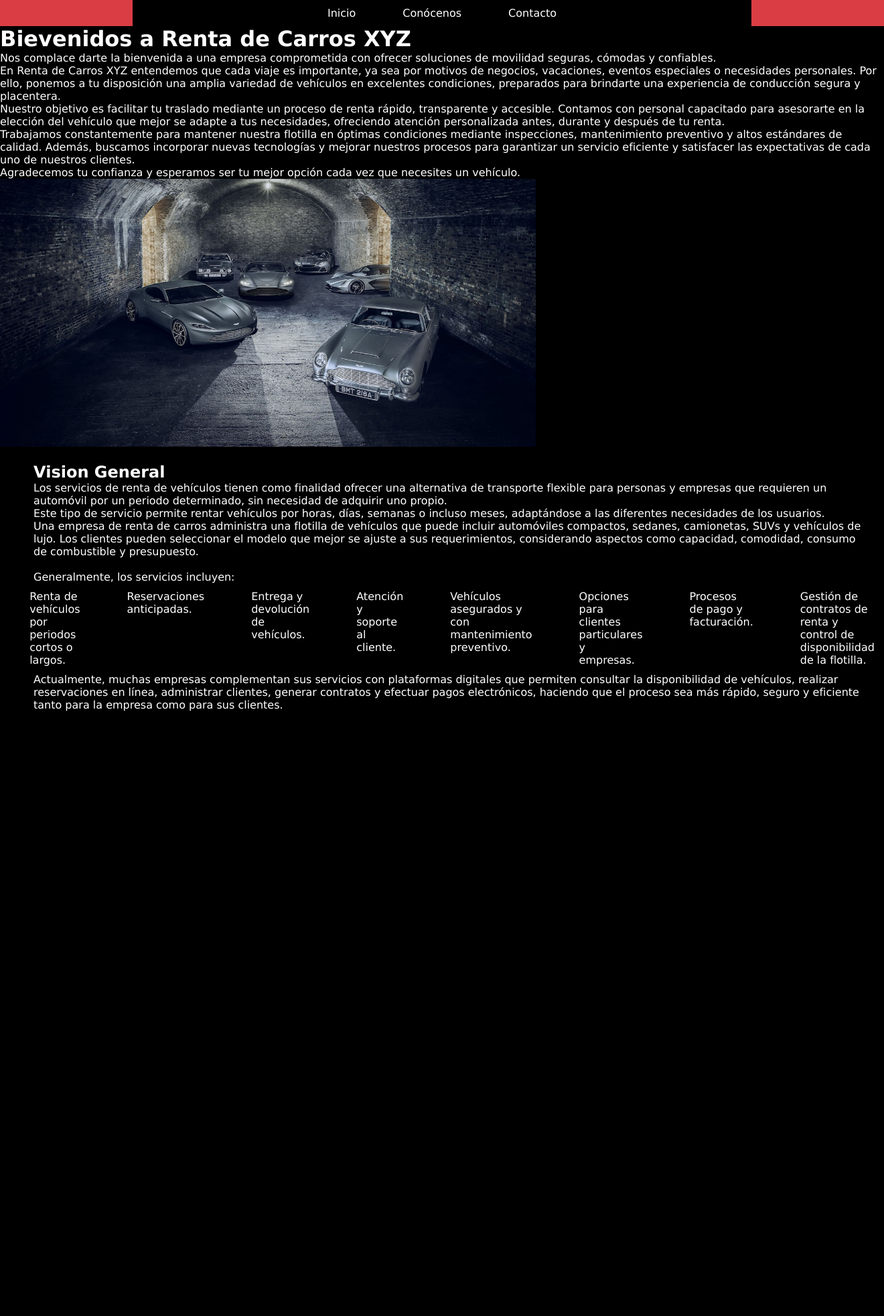
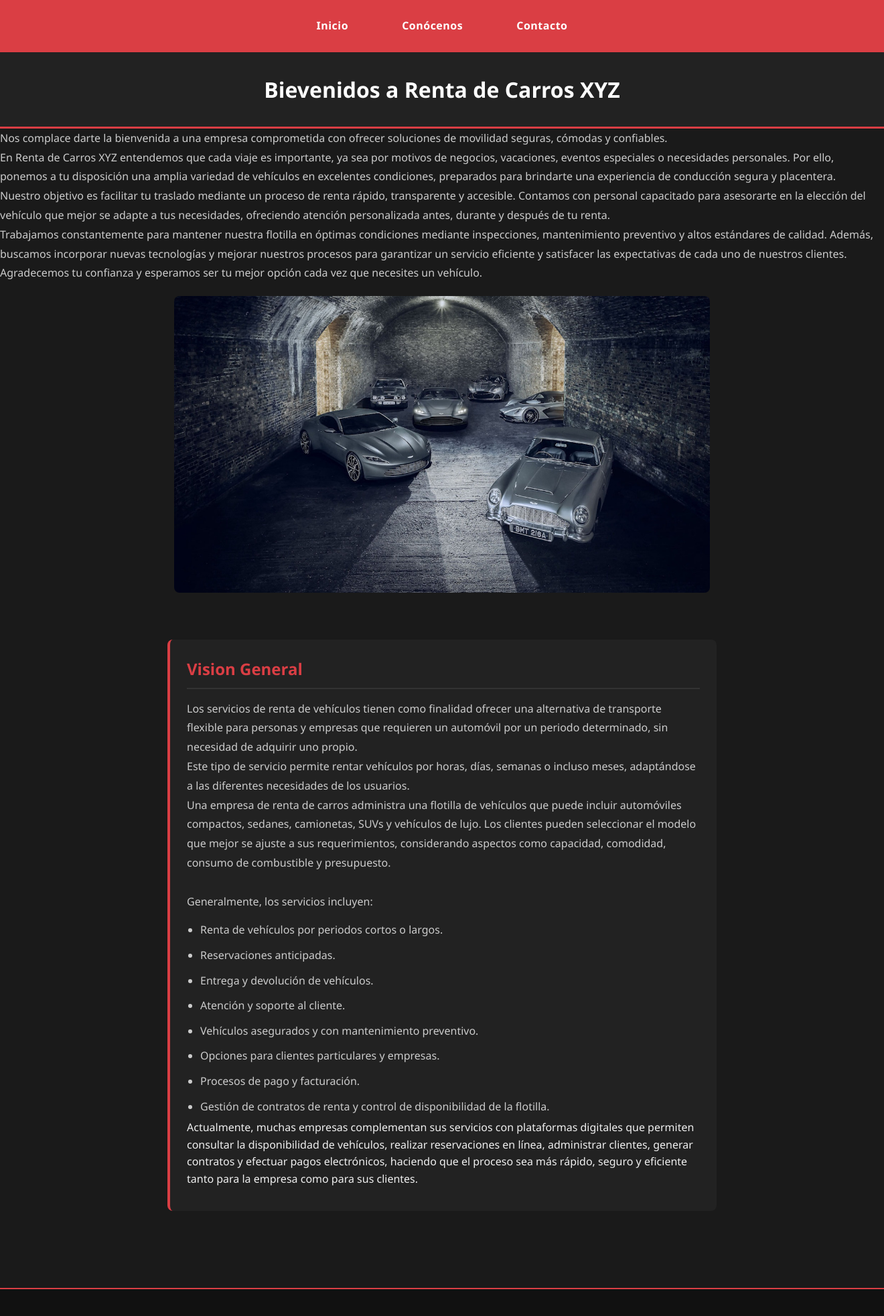
Before and after one commit to MarcoBarzola/Programacion-en-web, a PHP site: page / in a window 1320 px wide. Shown: the whole page at 67% size. Before the commit the page ends 1062 px from the top, so only its background shows below. Run offline with PHP 8.4, Linux system fonts and the light colour scheme.

Commit message:
agregar cambios estilos

```diff
--- a/css/style.css
+++ b/css/style.css
@@ -1,44 +1,229 @@
 * {
-    color: white;
-    background-color: black;
-    font-family: 'Lucida Sans', 'Lucida Sans Regular', 'Lucida Grande', 'Lucida Sans Unicode', Geneva, Verdana, sans-serif;
-    margin: 0%;
+    margin: 0;
+    padding: 0;
+    box-sizing: border-box;
 }
 
-main {
-    padding: 20px 20px 50px 50px;
+body {
+    background-color: #1a1a1a;
+    color: #f0f0f0;
+    font-family: 'Segoe UI', Tahoma, Geneva, Verdana, sans-serif;
+    line-height: 1.6;
+}
+
+nav {
+    background-color: #DA3E44;
+    padding: 15px 20px;
 }
 
 ul {
-    padding: 0%;
-    margin: 0%;
+    padding: 0;
+    margin: 0;
     display: flex;
-    gap: 50px;
+    gap: 40px;
     justify-content: center;
+    list-style: none;
 }
 
 li {
     list-style-type: none;
-    padding: 10px;
-    background-color: black;
-}
-
-nav {
-    background-color: #DA3E44;
-    padding-left: 15%;
-    padding-right: 15%;
+    padding: 8px 15px;
 }
 
 a {
-    background-color: transparent;
     color: white;
     text-decoration: none;
+    font-weight: bold;
+    letter-spacing: 0.5px;
+    transition: color 0.3s ease;
+}
+
+a:hover {
+    color: #ffcccc;
 }
 
 a:active {
-    color: white;
+    color: #ff9999;
 }
 
-a:hover {
+h1 {
+    text-align: center;
+    padding: 30px 20px;
+    font-size: 2em;
+    color: #ffffff;
+    background-color: #222222;
+    border-bottom: 3px solid #DA3E44;
+}
+
+h2 {
+    color: #DA3E44;
+    font-size: 1.5em;
+    margin-bottom: 15px;
+    padding-bottom: 8px;
+    border-bottom: 2px solid #333333;
+}
+
+main {
+    max-width: 900px;
+    margin: 0 auto;
+    padding: 40px 30px;
+}
+
+section {
+    margin-bottom: 35px;
+    padding: 25px;
+    background-color: #222222;
+    border-radius: 8px;
+    border-left: 4px solid #DA3E44;
+}
+
+p {
+    color: #cccccc;
+    line-height: 1.8;
+    margin-bottom: 10px;
+}
+
+section ul {
+    display: block;
+    padding-left: 20px;
+    margin-top: 10px;
+}
+
+section li {
+    padding: 6px 0;
+    color: #cccccc;
+    list-style-type: disc;
+}
+
+img {
+    display: block;
+    margin: 20px auto;
+    max-width: 100%;
+    height: auto;
+    border-radius: 8px;
+}
+
+strong {
+    color: #ffffff;
+}
+
+footer {
+    background-color: #111111;
+    padding: 20px;
+    text-align: center;
+    border-top: 2px solid #DA3E44;
+    margin-top: 30px;
+}
+
+fieldset {
+    border: 1px solid #444444;
+    border-radius: 8px;
+    padding: 25px;
+    background-color: #2a2a2a;
+}
+
+label {
+    color: #f0f0f0;
+    font-weight: bold;
+    font-size: 0.95em;
+}
+
+input,
+textarea {
+    width: 100%;
+    max-width: 450px;
+    padding: 12px 15px;
+    margin-top: 8px;
+    border: 1px solid #555555;
+    border-radius: 6px;
+    background-color: #333333;
+    color: #f0f0f0;
+    font-family: inherit;
+    font-size: 1em;
+    transition: border-color 0.3s ease;
+}
+
+input:focus,
+textarea:focus {
+    outline: none;
+    border-color: #DA3E44;
+}
+
+textarea {
+    min-height: 120px;
+    resize: vertical;
+}
+
+button {
+    background-color: #DA3E44;
     color: white;
+    padding: 12px 30px;
+    border: none;
+    border-radius: 6px;
+    cursor: pointer;
+    font-weight: bold;
+    font-size: 1em;
+    margin-top: 15px;
+    transition: background-color 0.3s ease;
 }
+
+button:hover {
+    background-color: #c0353a;
+}
+
+form div {
+    margin-bottom: 15px;
+}
+
+@media (max-width: 768px) {
+    ul {
+        flex-direction: column;
+        gap: 5px;
+        align-items: center;
+    }
+
+    li {
+        padding: 6px 10px;
+    }
+
+    h1 {
+        font-size: 1.5em;
+        padding: 20px 15px;
+    }
+
+    h2 {
+        font-size: 1.2em;
+    }
+
+    main {
+        padding: 20px 15px;
+    }
+
+    section {
+        padding: 15px;
+        margin-bottom: 20px;
+    }
+
+    input,
+    textarea {
+        max-width: 100%;
+    }
+
+    fieldset {
+        padding: 15px;
+    }
+}
+
+@media (min-width: 769px) {
+    nav {
+        padding: 18px 40px;
+    }
+
+    ul {
+        gap: 50px;
+    }
+
+    main {
+        padding: 50px 40px;
+    }
+}
```
